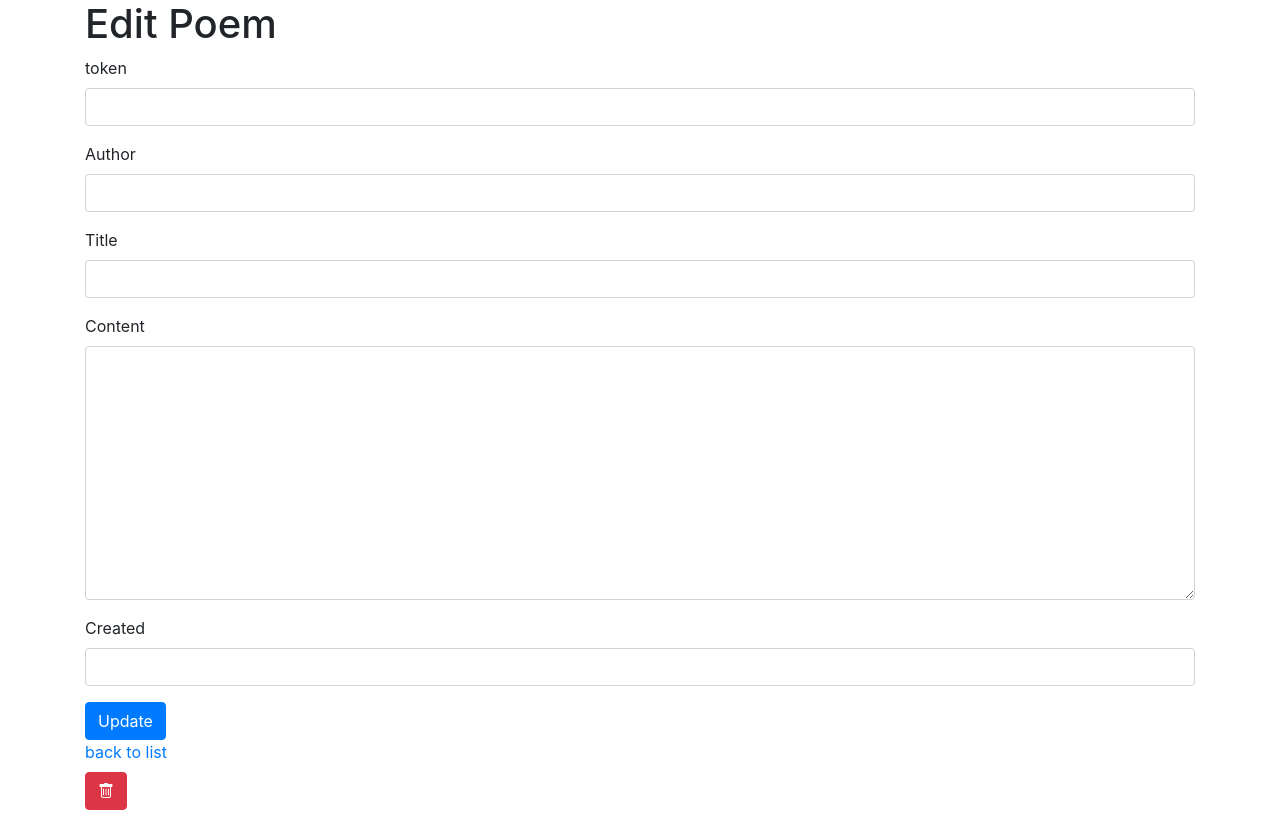
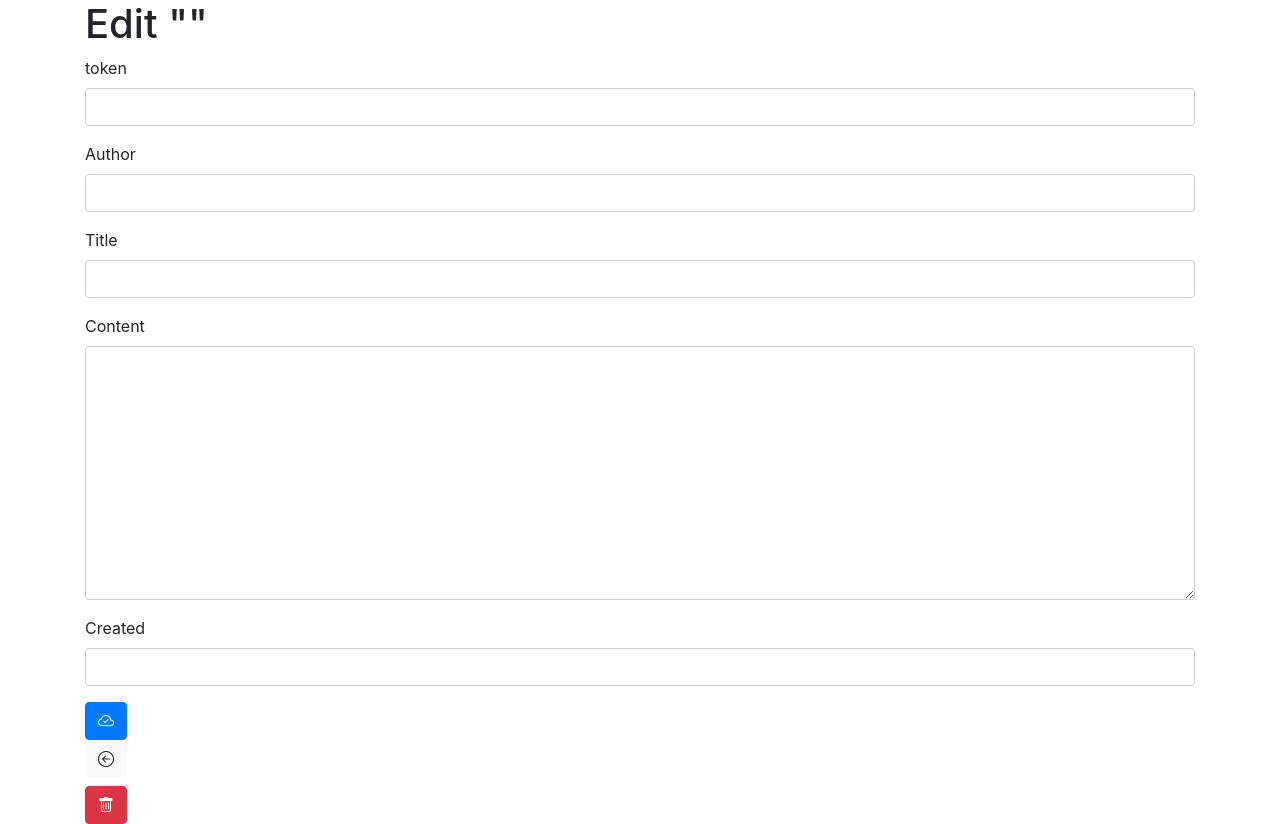
Before and after one commit to Oshimani/webtech-projekt, a Symfony app: template templates/poem/edit.html.twig in a window 1280 px wide. Run offline with Twig, Linux system fonts and the light colour scheme; the template is opened without the code that fills it, so the values that code supplies are empty; form fields are guessed from the names that the template uses; some libraries are stand-ins or nearby versions.

Commit message:
styles for poems done

```diff
--- a/templates/poem/_form.html.twig
+++ b/templates/poem/_form.html.twig
@@ -38,5 +38,11 @@
     }}
 </div>
 
-<button class="btn btn-primary">{{ button_label|default('Add new Poem') }}</button>
+<button class="btn btn-primary">
+	{% if button_label is defined%}
+		<i class="bi bi-cloud-check"></i>
+	{% else %}
+		<i class="bi bi-cloud-plus"></i>
+	{% endif %}
+</button>
 {{ form_end(form,{'render_rest':false}) }}
--- a/templates/poem/edit.html.twig
+++ b/templates/poem/edit.html.twig
@@ -1,13 +1,16 @@
 {% extends 'base.html.twig' %}
 
-{% block title %}Edit Poem{% endblock %}
+{% block title %}Edit Poem
+{% endblock %}
 
 {% block body %}
-    <h1>Edit Poem</h1>
+	<h1>Edit "{{poem.title}}"</h1>
 
-    {{ include('poem/_form.html.twig', {'button_label': 'Update'}) }}
+	{{ include('poem/_form.html.twig', {'button_label': 'update'}) }}
 
-    <a href="{{ path('poem_index') }}">back to list</a>
+	<a title="Back to list" class="btn btn-light" href="{{ path('poem_index') }}">
+		<i class="bi bi-arrow-left-circle"></i>
+	</a>
 
-    {{ include('poem/_delete_form.html.twig') }}
+	{{ include('poem/_delete_form.html.twig') }}
 {% endblock %}
```
